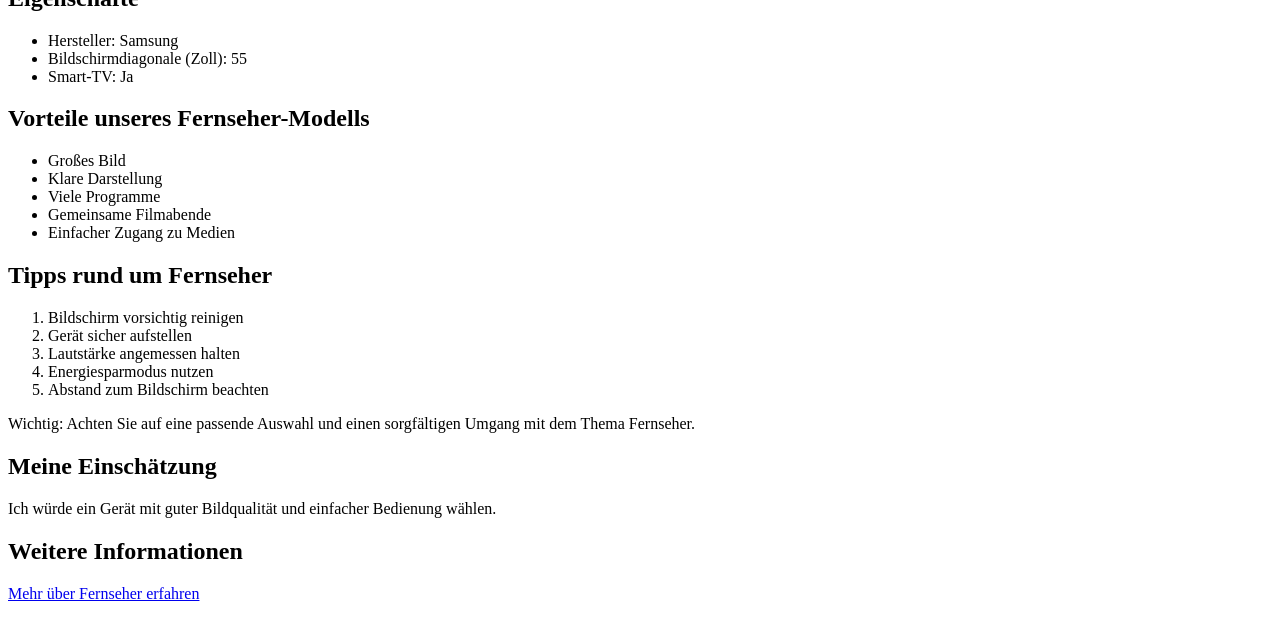
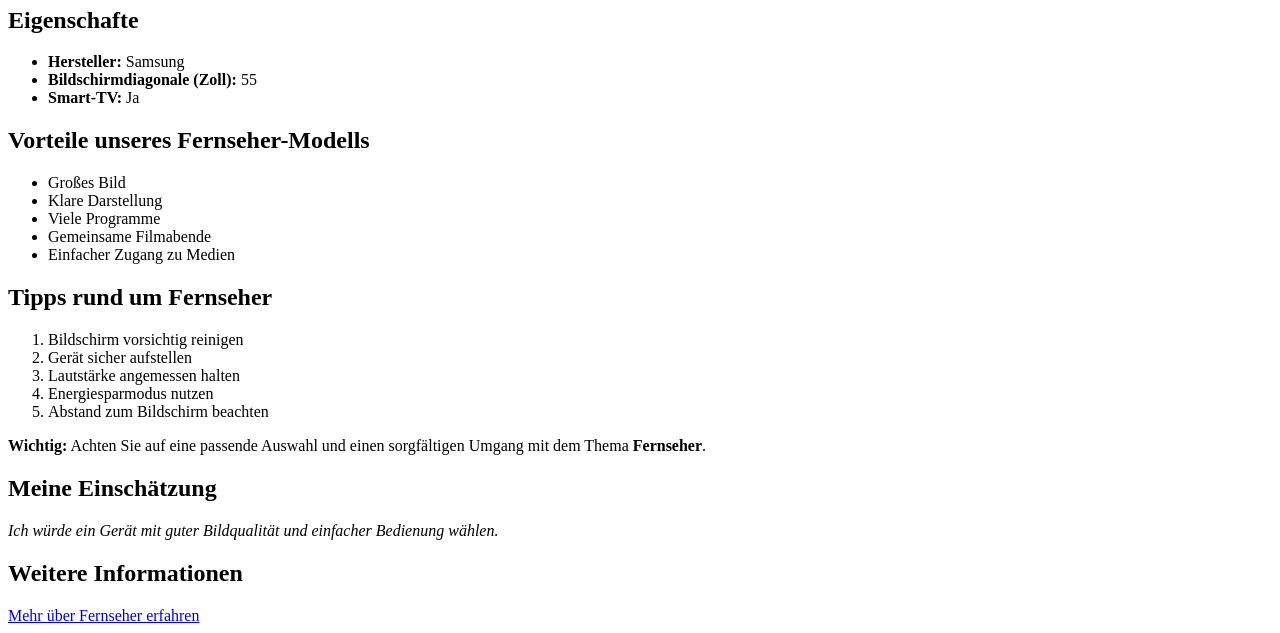
Before and after one commit to YeetusPrime27/3abif_wmc_fernseher, a plain HTML site: page index.html in a window 1280 px wide. Shown: the part 240-873 px from the top of the page. Before the commit the page ends 851 px from the top, so only its background shows below. Drawn offline with Linux system fonts and the light colour scheme.

Commit message:
added html formatting

```diff
--- a/index.html
+++ b/index.html
@@ -8,7 +8,7 @@
 <body>
 
     <h1>Fernseher: Filme und Serien zu Hause</h1>
-        <!-- LINIE -->
+    <hr>   <!-- LINIE -->
 
     <h2>Samsung – Smart-TV</h2>
     <p>Ein Fernseher bringt Filme, Nachrichten und Sport ins Wohnzimmer. Moderne Geräte bieten oft zusätzliche Internetfunktionen.</p>
@@ -18,9 +18,9 @@
 
     <h2>Eigenschafte</h2>
         <ul>
-            <li>Hersteller: Samsung</li>
-            <li>Bildschirmdiagonale (Zoll): 55</li>
-            <li>Smart-TV: Ja</li>
+            <li><strong>Hersteller:</strong> Samsung</li>
+            <li><strong>Bildschirmdiagonale (Zoll):</strong> 55</li>
+            <li><strong>Smart-TV:</strong> Ja</li>
         </ul>
 
     <h2>Vorteile unseres Fernseher-Modells</h2>
@@ -40,10 +40,10 @@
             <li>Energiesparmodus nutzen</li>
             <li>Abstand zum Bildschirm beachten</li>
         </ol>
-    <p>Wichtig: Achten Sie auf eine passende Auswahl und einen sorgfältigen Umgang mit dem Thema Fernseher.</p>
+    <p><strong>Wichtig:</strong> Achten Sie auf eine passende Auswahl und einen sorgfältigen Umgang mit dem Thema <strong>Fernseher</strong>.</p>
 
     <h2>Meine Einschätzung</h2>
-    <p>Ich würde ein Gerät mit guter Bildqualität und einfacher Bedienung wählen.</p>
+    <p><em>Ich würde ein Gerät mit guter Bildqualität und einfacher Bedienung wählen.</em></p>
 
     <h2>Weitere Informationen</h2>
     <a href="https://de.wikipedia.org/wiki/Spezial:Suche?search=Fernseher">Mehr über Fernseher erfahren</a>
```
